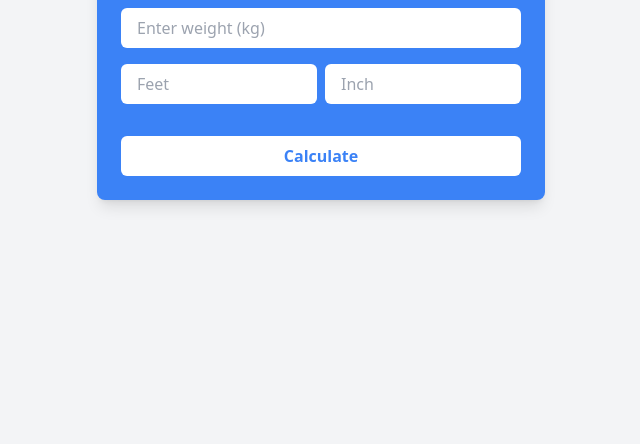
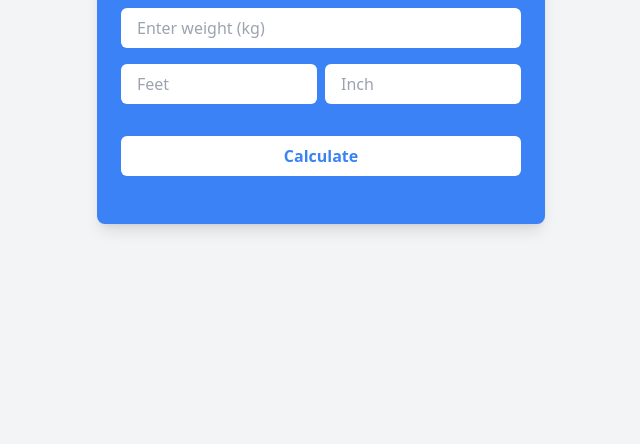
Before and after one commit to mdrijoanmaruf/PH-Task-BMI, a plain HTML site: page index.html in a window 1280 px wide. Shown: the part 356-800 px from the top of the page, without its empty margins (319-959 px from the left). Drawn offline with nearby package versions, Linux system fonts and the light colour scheme.

Commit message:
Update Style

```diff
--- a/index.html
+++ b/index.html
@@ -7,7 +7,7 @@
     <script src="https://cdn.tailwindcss.com"></script>
 </head>
 <body class="flex items-center justify-center min-h-screen bg-gray-100">
-    <section class="w-full max-w-md mx-auto mt-10 p-6 rounded-lg shadow-lg bg-blue-500 text-white">
+    <section class="md:w-full w-[92%] max-w-md mx-auto mt-10 px-6 py-12 rounded-lg shadow-lg bg-blue-500 text-white">
         <h1 class="text-2xl font-bold text-center">BMI Calculator</h1>
         <div class="mt-6 flex flex-col gap-4">
             <input id="w" class="bg-white text-gray-700 px-4 py-2 rounded-md focus:outline-none focus:ring-2 focus:ring-blue-300"
```
